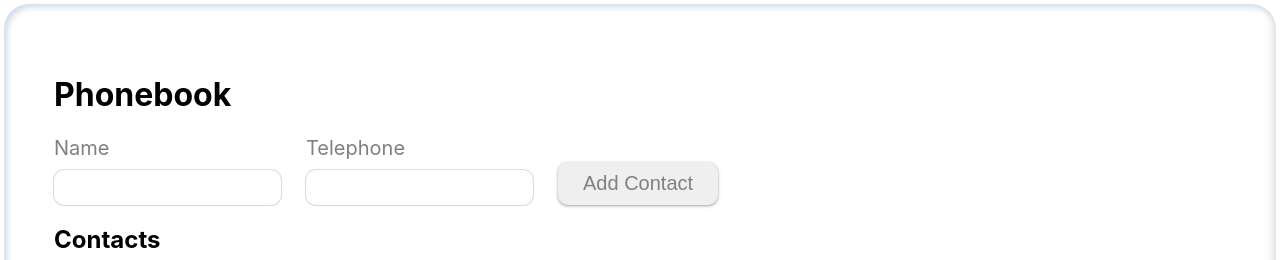
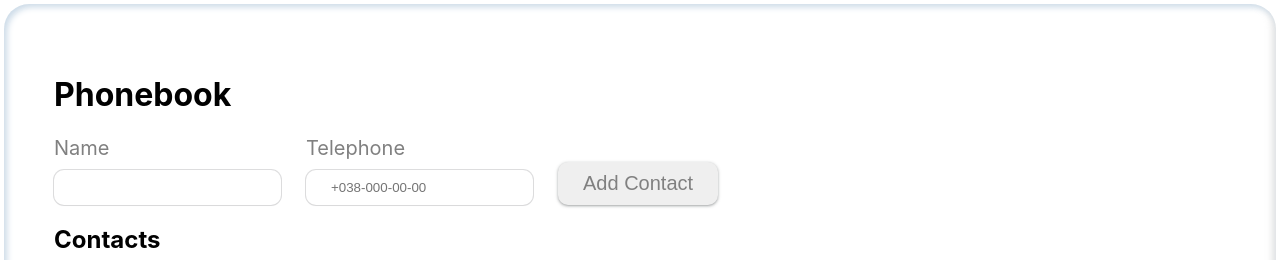
Before and after one commit to NovicovMykhailo/goit-react-hw-04-phonebook, a React (Create React App) app: page / in a window 1280 px wide. Shown: the top 260 px of the page. Built offline with nearby package versions, Linux system fonts and the light colour scheme.

Commit message:
submit object get

```diff
--- a/src/components/App.jsx
+++ b/src/components/App.jsx
@@ -20,24 +20,32 @@ export class App extends Component {
     // this.state.contacts.filter(item =>{return console.log(item.id === id)})
   };
 
-  addConatct = e => {
+  addContact = e => {
     e.preventDefault();
     const form = e.currentTarget;
+    const name = form.elements.name.value;
+    const number = form.elements.number.value;
+    const id = shortid.generate();
+    let obj = { name: { name }, number: { number }, id: { id } };
+     console.log(obj);
+
+
     // shortid.renerate()
     // console.log(e, shortid.generate());
-
-      // form.reset();
+    // this.props.contacts.onSubmit({...this.props.contacts, })
+    // form.reset();
   };
 
   render() {
     return (
       <div className={css.app}>
         <h1>Phonebook</h1>
-        <PhoneBookForm addContact={this.addConatct} />
+        <PhoneBookForm addContact={this.addContact} />
         <h2>Contacts</h2>
         <Filter />
         <ContactList
           list={this.state.contacts}
+          v
           removeCard={this.removingCard}
         />
       </div>
--- a/src/components/PhoneBookForm/PhoneBookForm.jsx
+++ b/src/components/PhoneBookForm/PhoneBookForm.jsx
@@ -15,7 +15,7 @@ export default class PhoneBookForm extends Component {
     const { addContact } = this.props;
     const { name, number } = this.state;
     return (
-      <form action="" className={css.form}>
+      <form action="" className={css.form} onSubmit={addContact}>
         <label>
           Name
           <input
@@ -36,11 +36,12 @@ export default class PhoneBookForm extends Component {
             pattern="\+?\d{1,4}?[-.\s]?\(?\d{1,3}?\)?[-.\s]?\d{1,4}[-.\s]?\d{1,4}[-.\s]?\d{1,9}"
             title="Phone number must be digits and can contain spaces, dashes, parentheses and can start with +"
             required
+            placeholder="+038-000-00-00"
             value={number}
             onChange={this.onInputValue}
           />
         </label>
-        <button type="submit" className={css.addContact} onClick={addContact}>
+        <button type="submit" className={css.addContact}>
           Add Contact
         </button>
       </form>
```
